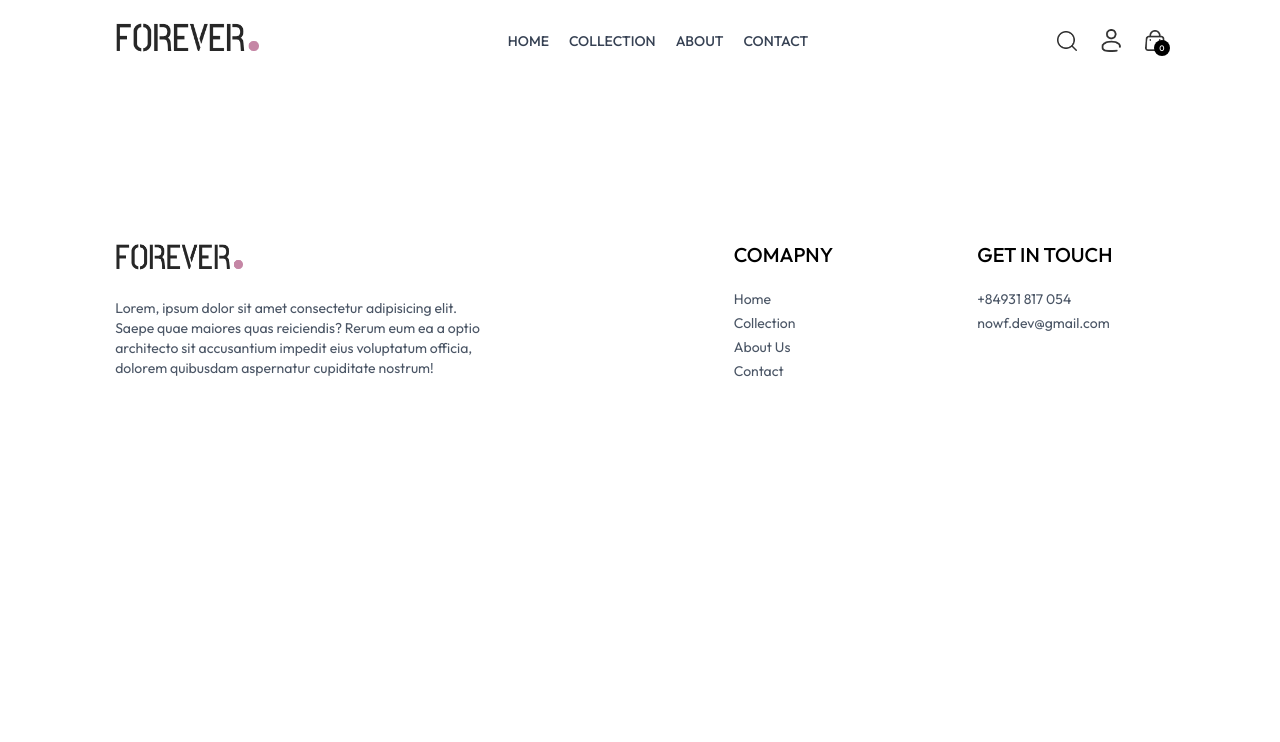
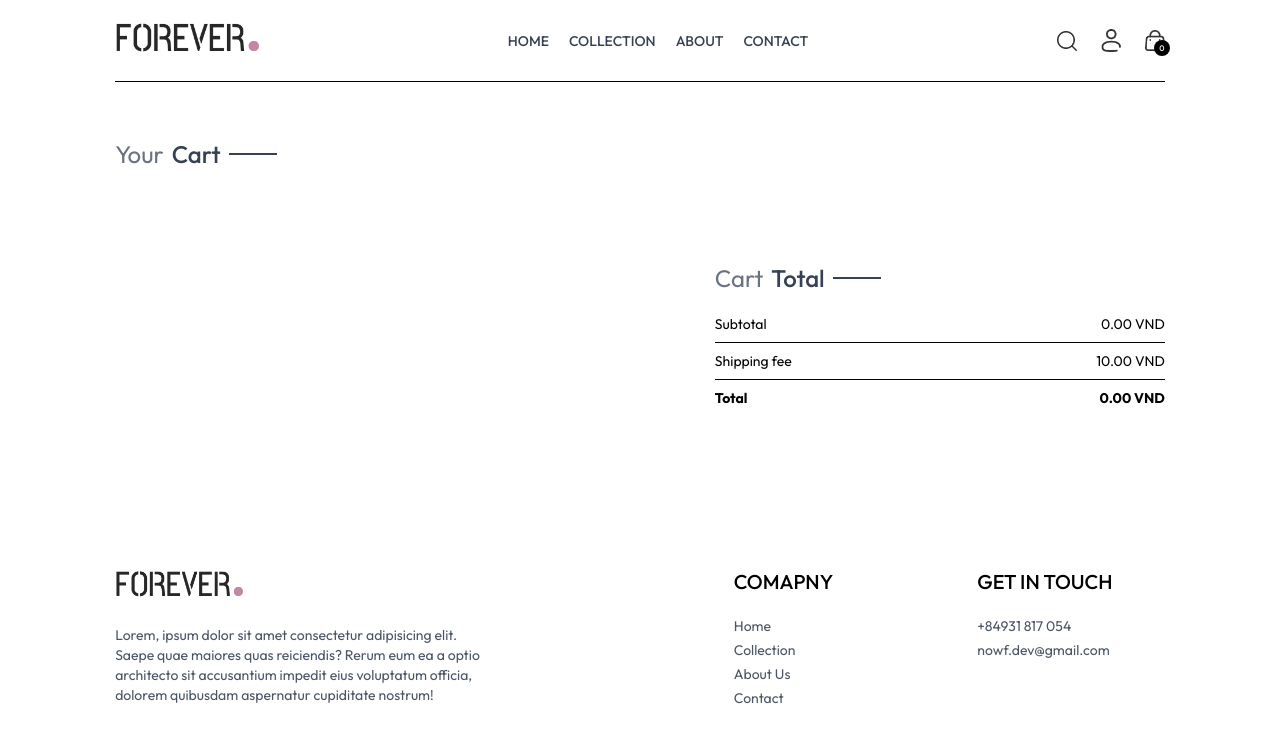
Before and after one commit to nowfdev/onepercent-ecom-nowfbanstumflum, a React (Vite) app: page /cart in a window 1280 px wide. Shown: the top 742 px of the page. Built offline with nearby package versions, Linux system fonts and the light colour scheme.

Commit message:
Update cpn CartTotal and update Cart page

```diff
--- /dev/null
+++ b/src/components/CartTotal.jsx
@@ -0,0 +1,39 @@
+import React, { useContext } from "react";
+import { ShopContext } from "../context/ShopContext";
+import Title from "./Title";
+
+const CartTotal = () => {
+  const { currency, delivery_fee, getCartPrice } = useContext(ShopContext);
+  return (
+    <div className="w-full">
+      <div className="text-2xl ">
+        <Title text1={"Cart"} text2={"Total"} />
+      </div>
+      <div className="flex flex-col gap-2 mt-2 text-sm">
+        <div className="flex justify-between">
+          <p>Subtotal</p>
+          <p>
+            {getCartPrice()}.00 {currency}
+          </p>
+        </div>
+        <hr />
+        <div className="flex justify-between ">
+          <p>Shipping fee</p>
+          <p>
+            {delivery_fee}.00 {currency}
+          </p>
+        </div>
+        <hr />
+        <div className="flex justify-between">
+          <b>Total</b>
+          <b>
+            {getCartPrice() === 0 ? 0 : getCartPrice() + delivery_fee}.00{" "}
+            {currency}
+          </b>
+        </div>
+      </div>
+    </div>
+  );
+};
+
+export default CartTotal;
--- a/src/context/ShopContext.jsx
+++ b/src/context/ShopContext.jsx
@@ -43,6 +43,27 @@ const ShopContextProvider = (props) => {
     return totalProduct;
   };
 
+  const updateQuantity = async (itemId, size, quantity) => {
+    let cartData = structuredClone(cartItem);
+    cartData[itemId][size] = quantity;
+    setCartItem(cartData);
+  };
+
+  const getCartPrice = () => {
+    let totalPrice = 0;
+    for (const items in cartItem) {
+      let ItemInfor = products.find((product) => product._id === items);
+      for (const item in cartItem[items]) {
+        try {
+          if (cartItem[items][item] > 0) {
+            totalPrice += ItemInfor.price * cartItem[items][item];
+          }
+        } catch (error) {}
+      }
+    }
+    return totalPrice;
+  };
+
   const value = {
     products,
     currency,
@@ -54,6 +75,8 @@ const ShopContextProvider = (props) => {
     cartItem,
     addToCart,
     getCartCount,
+    updateQuantity,
+    getCartPrice,
   };
 
   useEffect(() => {
--- a/src/pages/Cart.jsx
+++ b/src/pages/Cart.jsx
@@ -1,7 +1,98 @@
-import React from "react";
+import React, { useContext, useEffect, useState } from "react";
+import { ShopContext } from "../context/ShopContext";
+import Title from "../components/Title";
+import CartTotal from "../components/CartTotal";
+import { assets } from "../assets/assets";
 
 const Cart = () => {
-  return <div></div>;
+  const { products, currency, cartItem, updateQuantity } =
+    useContext(ShopContext);
+
+  const [cartData, setCartData] = useState([]);
+
+  useEffect(() => {
+    let tempData = [];
+    for (const items in cartItem) {
+      for (const item in cartItem[items]) {
+        if (cartItem[items][item] > 0) {
+          tempData.push({
+            _id: items,
+            size: item,
+            quantity: cartItem[items][item],
+          });
+        }
+        tempData;
+      }
+    }
+    setCartData(tempData);
+  }, [cartItem]);
+  return (
+    <div className="border-t pt-14">
+      <div className="text-2xl mb-3 ">
+        <Title text1={"Your"} text2={"Cart"} />
+      </div>
+      <div className="">
+        {cartData.map((item, index) => {
+          const productData = products.find(
+            (product) => product._id === item._id
+          );
+          return (
+            <div
+              key={index}
+              className="py-4 border-t border-b text-gray-500 grid grid-cols-[4fr_0.5fr_0.5fr] sm:grid-cols-[4fr_2fr_0.5fr] items-center gap-4"
+            >
+              <div className="flex flex-start gap-6">
+                <img
+                  className="w-16 sm:s-20"
+                  src={productData.image[0]}
+                  alt=""
+                />
+                <div className="">
+                  <p className="text-xs sm:text-lg font-medium">
+                    {productData.name}
+                  </p>
+                  <div className="flex items-center gap-5 mt-2">
+                    <p>
+                      {productData.price} {currency}
+                    </p>
+                    <p className="px-2 sm:px-3 sm:py-1 border bg-slate-50">
+                      {item.size}
+                    </p>
+                  </div>
+                </div>
+              </div>
+              <input
+                type="number"
+                min={1}
+                defaultValue={item.quantity}
+                className="border m-w-10 sm:max-w-20 px-1 sm:px-2 py-1 text-center"
+                onChange={(e) =>
+                  e.target.value === "" || e.target.value === "0"
+                    ? null
+                    : updateQuantity(
+                        item._id,
+                        item.size,
+                        Number(e.target.value)
+                      )
+                }
+              />
+              <img
+                className="w-4 mr-4 sm:w-5  cursor-pointer"
+                src={assets.bin_icon}
+                alt=""
+                onClick={() => updateQuantity(item._id, item.size, 0)}
+              />
+            </div>
+          );
+        })}
+        <div className="flex justify-end my-20">
+          <div className="w-full sm:w-[450px] ">
+            <CartTotal />
+          </div>
+        </div>
+      </div>
+    </div>
+  );
 };
 
 export default Cart;
```
